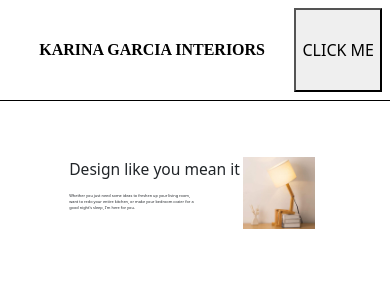
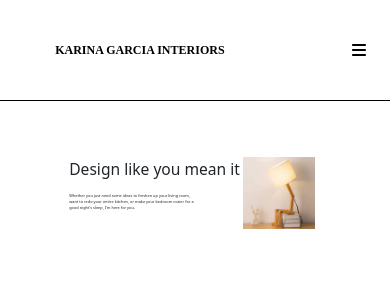
Before and after one commit to LasseAndresen/KarinaGarciaInterior, an Angular app: page /home in a window 390 px wide. Shown: the top 300 px of the page. Built offline with nearby package versions, Linux system fonts and the light colour scheme.

Commit message:
Added fontawesome package and icons

```diff
--- a/package.json
+++ b/package.json
@@ -24,6 +24,9 @@
     "@angular/platform-server": "^17.0.0",
     "@angular/router": "^17.0.0",
     "@angular/ssr": "^17.0.9",
+    "@fortawesome/angular-fontawesome": "^0.14.1",
+    "@fortawesome/fontawesome-svg-core": "^6.5.2",
+    "@fortawesome/free-solid-svg-icons": "^6.5.2",
     "bootstrap": "^5.3.3",
     "express": "^4.18.2",
     "rxjs": "~7.8.0",
--- a/src/app/core-layout/header/topBarComponent.html
+++ b/src/app/core-layout/header/topBarComponent.html
@@ -1,5 +1,5 @@
 <header class="position-relative border-bottom border-black">
-  <div class="d-flex flex-row justify-content-between h-100 p-2">
+  <div class="d-flex flex-row justify-content-between h-100 p-2 px-4">
     <div class="d-flex flex-row align-items-center" style="margin-left: 8vw" (click)="onLogoClick()">
 <!--      <img-->
 <!--        style="width: 64px; height: 64px"-->
@@ -11,10 +11,12 @@
       <ng-container [ngTemplateOutlet]="navButtons"></ng-container>
     </nav>
     <ng-template #mobileMenu>
-        <button *ngIf="!showMobileMenu" (click)="showMobileMenuClicked()">CLICK ME</button>
+        <button *ngIf="!showMobileMenu" (click)="showMobileMenuClicked()">
+            <fa-icon [icon]="faBars"></fa-icon>
+        </button>
         <section class="position-absolute mobileMenu p-5" [ngClass]="{mobileMenuActive: showMobileMenu}">
-            <button class="position-absolute" style="top: 10px; right: 10px" (click)="hideMobileMenuClicked()">
-                Close
+            <button class="position-absolute" style="top: 20px; right: 20px;" (click)="hideMobileMenuClicked()">
+                <fa-icon [icon]="faClose" [size]="'lg'"></fa-icon>
             </button>
             <nav class="d-flex flex-column gap-3 align-items-start">
                 <ng-container [ngTemplateOutlet]="navButtons"></ng-container>
--- a/src/app/core-layout/header/topBarComponent.scss
+++ b/src/app/core-layout/header/topBarComponent.scss
@@ -30,3 +30,9 @@ header {
 .mobileMenuActive {
   transform: translate(0);
 }
+
+@media only screen and (max-width: 400px) {
+  .title {
+    font-size: 12px;
+  }
+}
--- a/src/app/core-layout/header/topBarComponent.ts
+++ b/src/app/core-layout/header/topBarComponent.ts
@@ -1,7 +1,9 @@
-import {Component, Input, OnInit, OnDestroy, afterNextRender, ChangeDetectorRef} from '@angular/core';
-import {fromEvent, Observable, Subscription, throttleTime} from 'rxjs';
+import {afterNextRender, ChangeDetectorRef, Component, OnDestroy, OnInit} from '@angular/core';
+import {fromEvent, Subscription, throttleTime} from 'rxjs';
 import {NavigationButtonComponent} from "../../components/navigation-button/navigationButtonComponent";
 import {NgClass, NgIf, NgTemplateOutlet} from "@angular/common";
+import {FontAwesomeModule} from "@fortawesome/angular-fontawesome";
+import {faBars, faXmark} from "@fortawesome/free-solid-svg-icons";
 
 @Component({
   selector: 'page-header',
@@ -11,13 +13,18 @@ import {NgClass, NgIf, NgTemplateOutlet} from "@angular/common";
     NavigationButtonComponent,
     NgIf,
     NgTemplateOutlet,
-    NgClass
+    NgClass,
+    FontAwesomeModule
   ],
-  standalone: true
+  standalone: true,
 })
 export class TopBarComponent implements OnInit, OnDestroy {
   private _subscriptions: Subscription[] = [];
-  protected logoSrc: string = 'assets/Placeholder.png';
+
+  // Icons
+  protected faBars = faBars;
+  protected faClose = faXmark;
+
   protected showMobileMenu = false;
   protected mobileWidth = false;
 
@@ -25,8 +32,7 @@ export class TopBarComponent implements OnInit, OnDestroy {
 
     // Checks if screen size is less than 1024 pixels
     const checkScreenSize = () => {
-      this.mobileWidth = document.body.offsetWidth < 800;
-      console.log('mobileWidth: ', this.mobileWidth);
+      this.mobileWidth = document.body.offsetWidth < 900;
       this._cdf.detectChanges();
     };
 
@@ -50,9 +56,11 @@ export class TopBarComponent implements OnInit, OnDestroy {
 
   public showMobileMenuClicked() {
     this.showMobileMenu = true;
+    this._cdf.detectChanges();
   }
 
   public hideMobileMenuClicked() {
     this.showMobileMenu = false;
+    this._cdf.detectChanges();
   }
 }
--- a/src/styles.scss
+++ b/src/styles.scss
@@ -13,3 +13,13 @@ body {
   font-weight: 300;
   font-style: normal;
 }
+
+button {
+  background-color: #0000;
+  background-image: none;
+  -webkit-tap-highlight-color: transparent;
+  border: none;
+  cursor: pointer;
+  padding: 0;
+  outline: none;
+}
```
Also changed, not shown: 1 other file (tests, documents, lock files or other folders).
